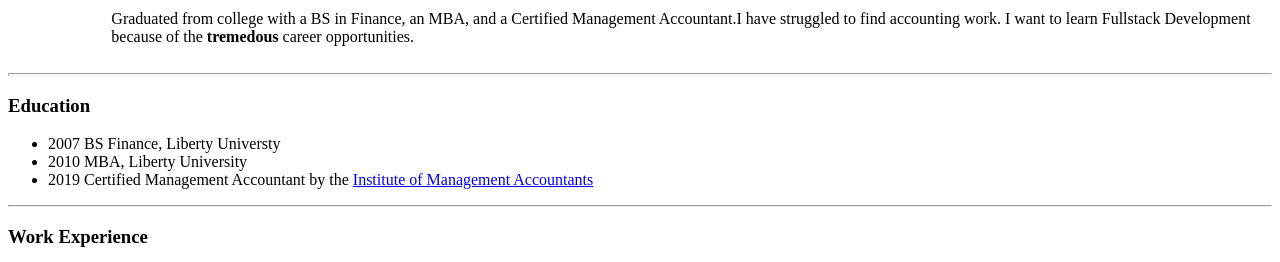
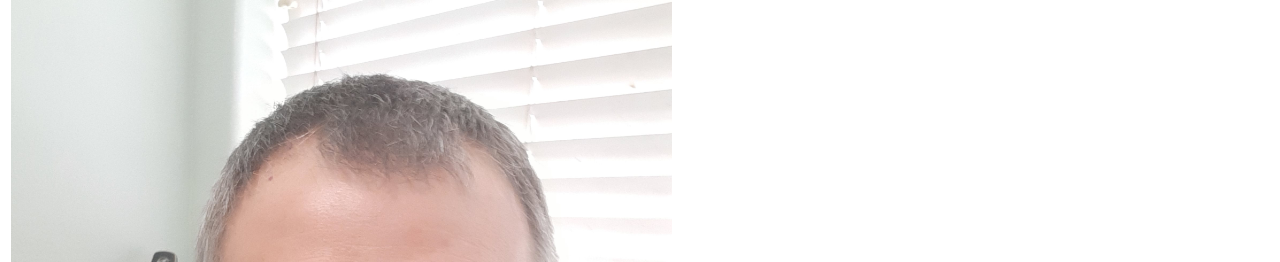
Before and after one commit to pwmcclung/CV, a plain HTML site: page index.html in a window 1280 px wide. Shown: the part 115-377 px from the top of the page. Drawn offline with Linux system fonts and the light colour scheme.

Commit message:
fixed img src

```diff
--- a/index.html
+++ b/index.html
@@ -9,7 +9,7 @@
 <body>
     <Table>
         <tr>
-            <td><img src="Patrick.jpg" width= 90% alt="Patrick Picture"></td>
+            <td><img src="Patrick1.jpg" width= 90% alt="Patrick Picture"></td>
             <td><h1>Patrick McClung</h1>
                 <p><em>Just a Guy Trying to Learn <strong>Full Stack Web Development</strong></em></p>
                 <p>Graduated from college with a BS in Finance, an MBA, and a Certified Management Accountant.I have struggled to find accounting work. I want to learn Fullstack Development because of the <strong>tremedous</strong> career opportunities.</p></td>
```
